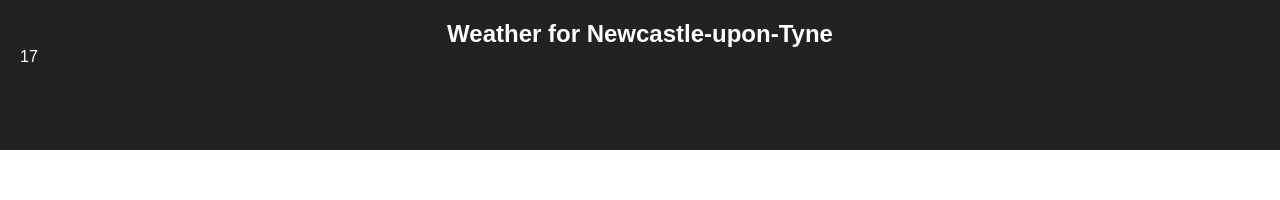
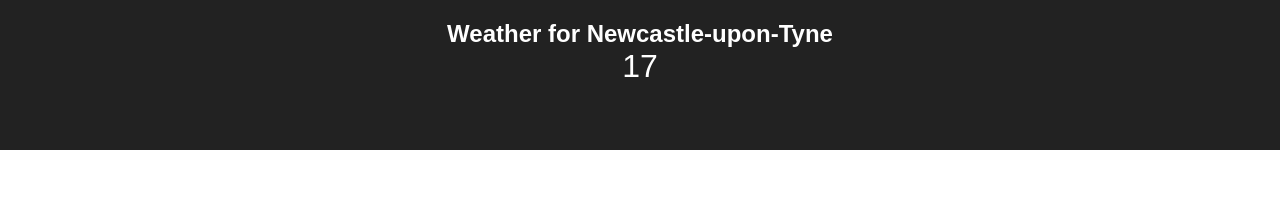
Before and after one commit to ianoxley/weather-app, a React (Create React App) app: page /#day-1 in a window 1280 px wide. Shown: the top 200 px of the page. Built offline with nearby package versions, Linux system fonts and the light colour scheme.

Commit message:
Move header CSS to its own file
Move the header CSS from `App.css` to `css/header.css`.

```diff
--- a/src/App.css
+++ b/src/App.css
@@ -12,19 +12,6 @@
   display: grid;
   grid-template-rows: 150px 150px 1fr;
   min-height: 100%;
-}
-
-header {
-  background-color: #222;
-  color: white;
-  grid-row: 1;
-  height: 150px;
-  padding: 20px;
-}
-
-.app-title {
-  font-size: 1.5em;
-  text-align: center;
 }
 
 ol {
--- /dev/null
+++ b/src/css/header.css
@@ -0,0 +1,18 @@
+/* header.css */
+header {
+  background-color: #222;
+  color: white;
+  grid-row: 1;
+  height: 150px;
+  padding: 20px;
+  text-align: center;
+}
+
+.app-title {
+  font-size: 1.5em;
+  text-align: center;
+}
+
+#current-temp {
+  font-size: 200%;
+}
--- a/src/header.js
+++ b/src/header.js
@@ -1,5 +1,6 @@
 import React from 'react';
 import PropTypes from 'prop-types';
+import './css/header.css';
 
 const Header = (props) => {
   return (
```
